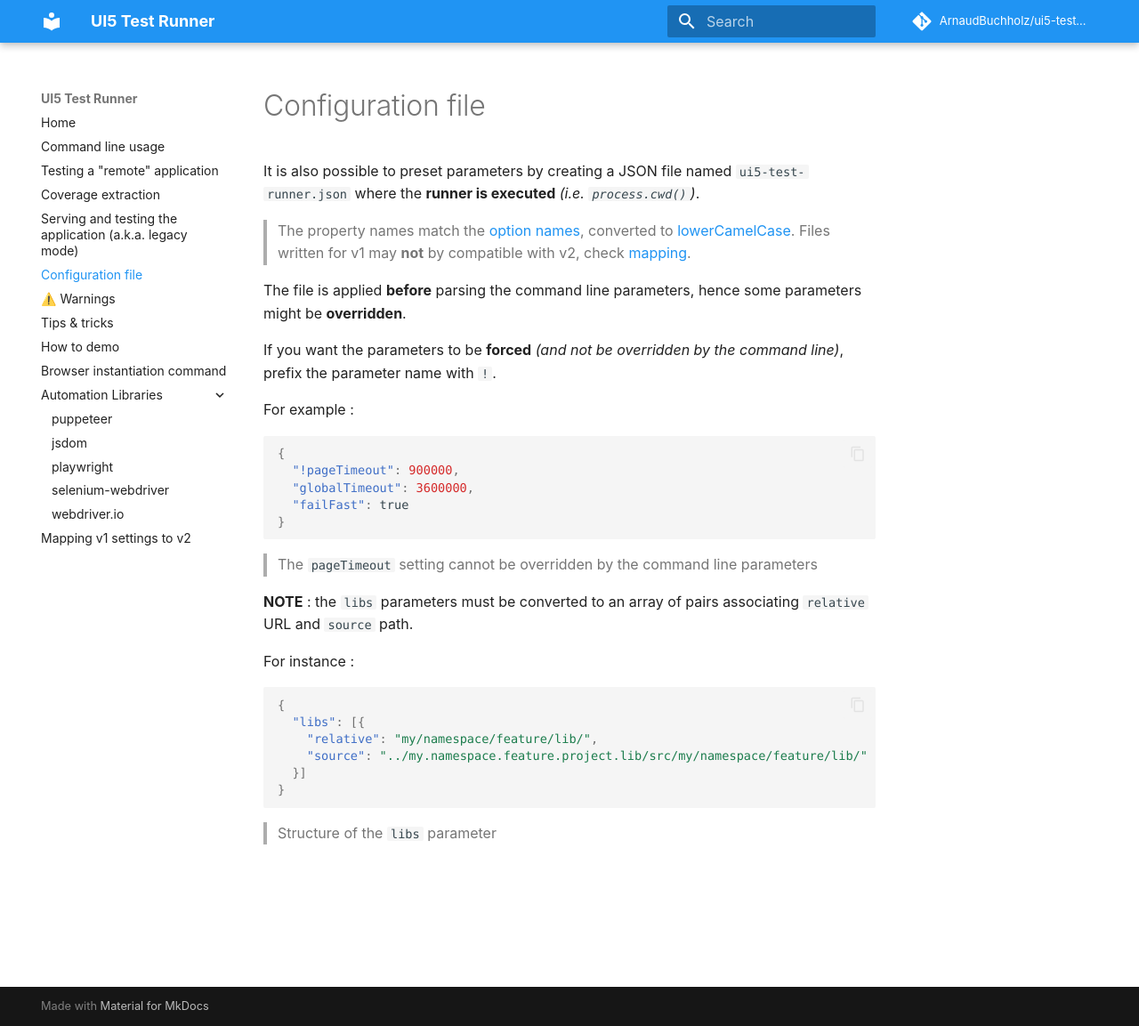
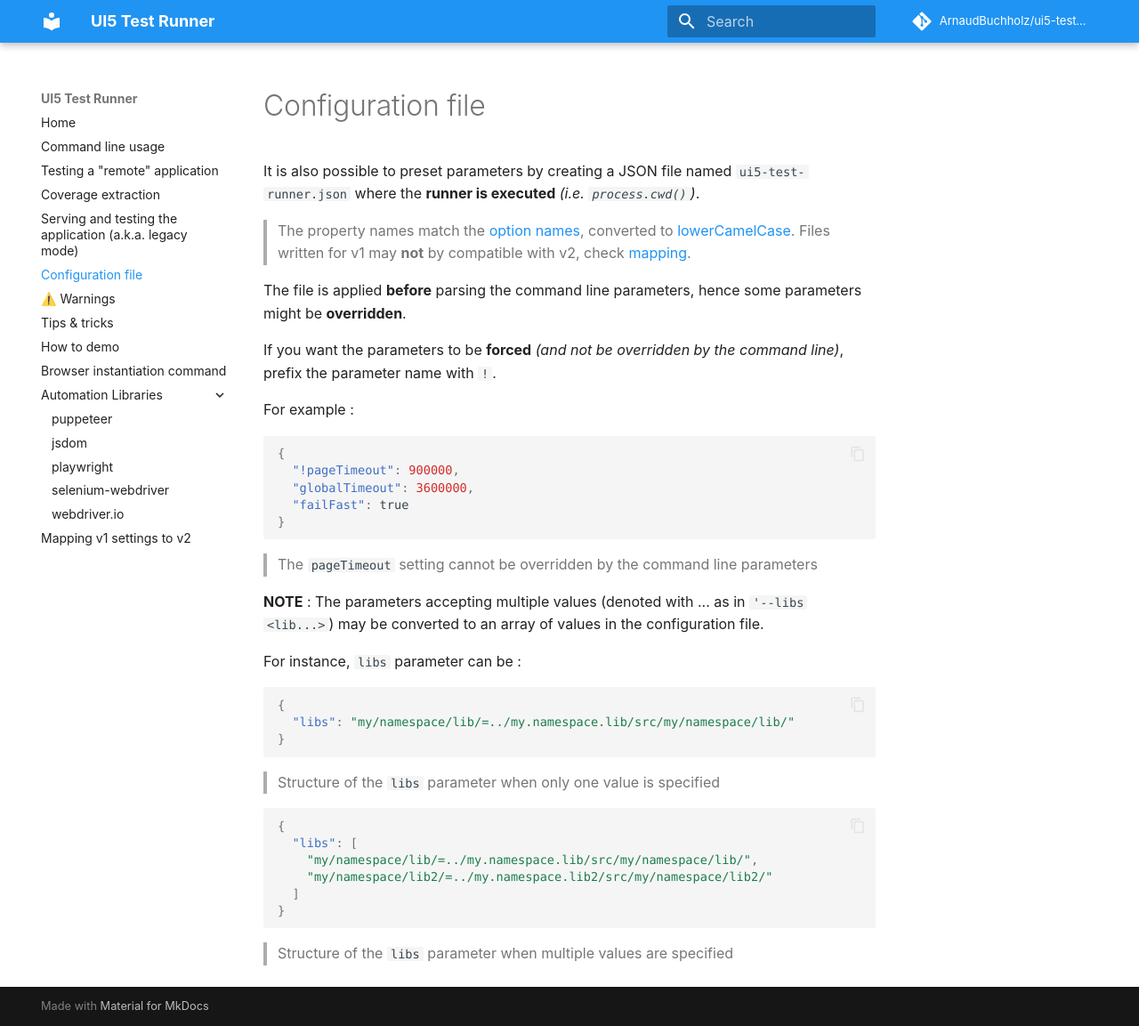
Before and after one commit to ArnaudBuchholz/ui5-test-runner, an MkDocs documentation site: the page built from docs/configuration.md, in a window 1280 px wide and 1153 px high. Shown: the whole window at 89% size. Built offline with MkDocs 1.6.1 and Material for MkDocs 9.7.7, drawn with Linux system fonts in a browser that asks for light colours; comment, search, counter and statistics services are not loaded.

Commit message:
documentation: feedback on #84

````diff
--- a/docs/configuration.md
+++ b/docs/configuration.md
@@ -4,7 +4,6 @@
 
 > The property names match the [option names](usage.md), converted to [lowerCamelCase](https://wiki.c2.com/?LowerCamelCase).
 > Files written for v1 may **not** by compatible with v2, check [mapping](mapping_v1_v2.md).
-
 
 The file is applied **before** parsing the command line parameters, hence some parameters might be **overridden**.
 
@@ -21,17 +20,25 @@
 
 > The `pageTimeout` setting cannot be overridden by the command line parameters
 
-**NOTE** : the `libs` parameters must be converted to an array of pairs associating `relative` URL and `source` path.
+**NOTE** : The parameters accepting multiple values (denoted with ... as in `'--libs <lib...>`) may be converted to an array of values in the configuration file.
 
-For instance :
+For instance, `libs` parameter can be :
 
 ```json
 {
-  "libs": [{
-    "relative": "my/namespace/feature/lib/",
-    "source": "../my.namespace.feature.project.lib/src/my/namespace/feature/lib/"
-  }]
+  "libs": "my/namespace/lib/=../my.namespace.lib/src/my/namespace/lib/"
 }
 ```
 
-> Structure of the `libs` parameter
+> Structure of the `libs` parameter when only one value is specified
+
+```json
+{
+  "libs": [
+    "my/namespace/lib/=../my.namespace.lib/src/my/namespace/lib/",
+    "my/namespace/lib2/=../my.namespace.lib2/src/my/namespace/lib2/"
+  ]
+}
+```
+
+> Structure of the `libs` parameter when multiple values are specified
````
